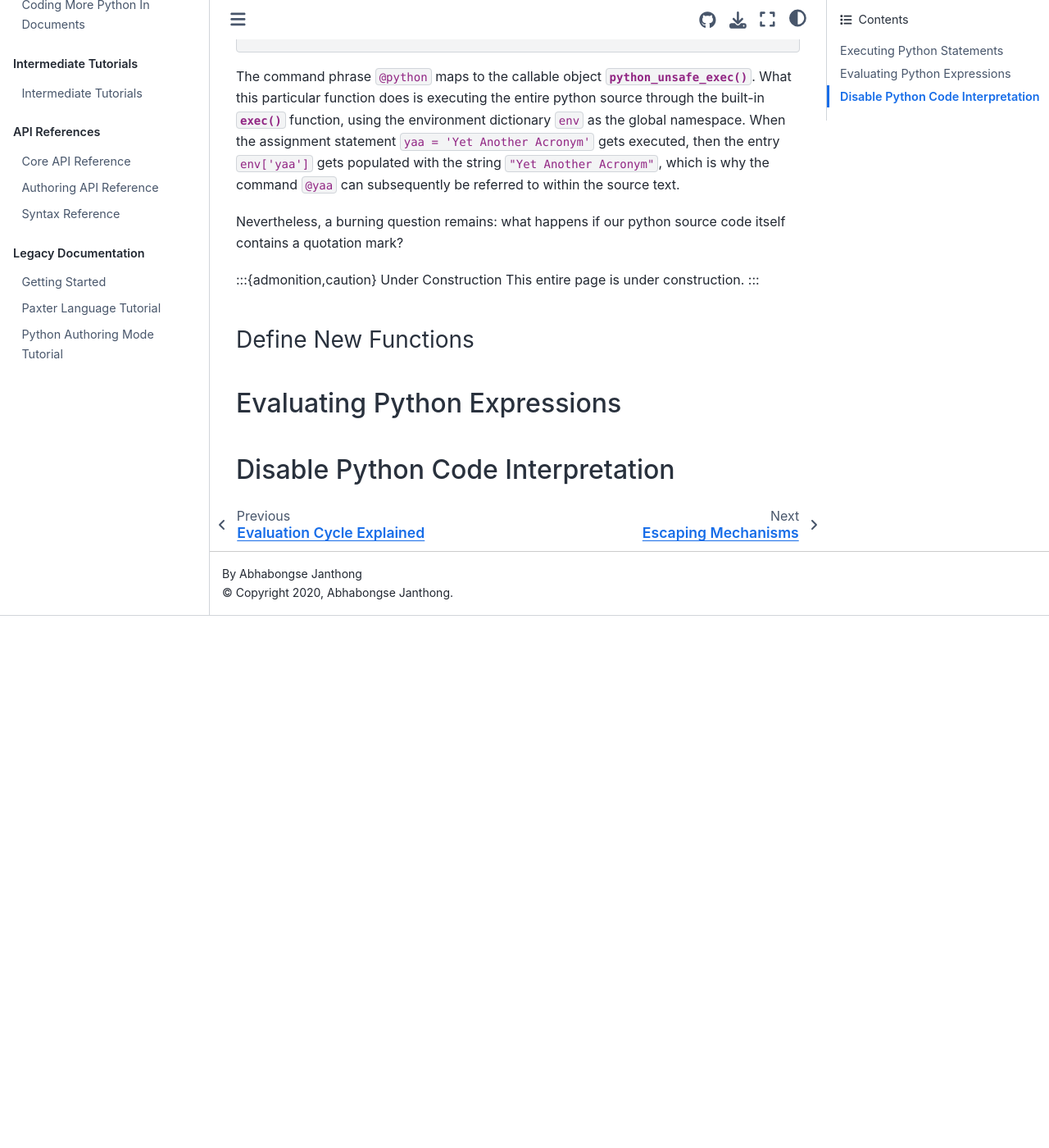
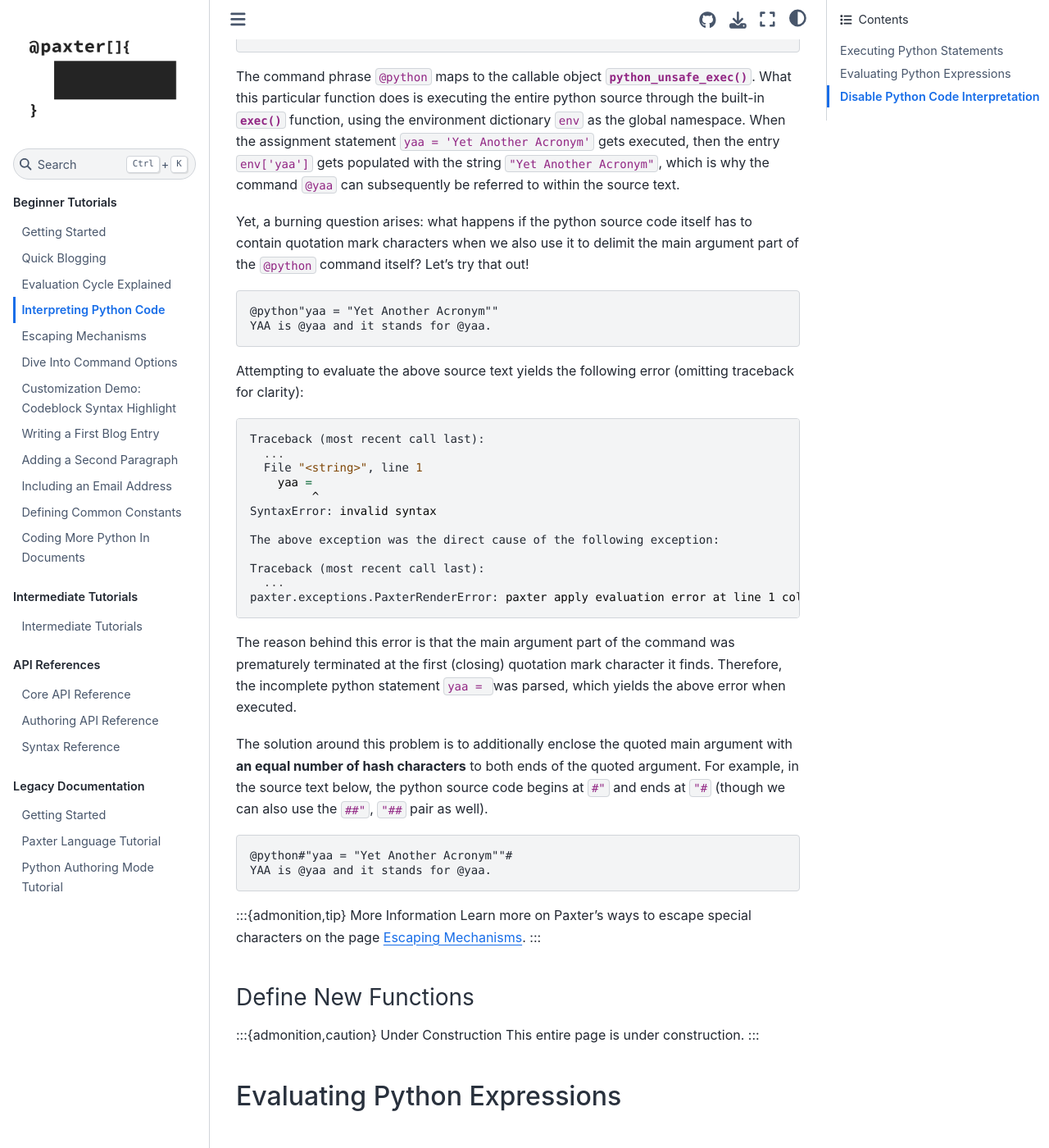
Before and after one commit to abhabongse/paxter, a Sphinx documentation site: the page built from docs/beginner-tutorials/interpreting-python-code.md, in a window 1280 px wide and 1400 px high, scrolled down 654 px. Shown: the whole window at 82% size. Built offline with Sphinx 7.4.7 and the Sphinx Book theme 1.1.4, drawn with Linux system fonts in a browser that asks for light colours; the version number could not be read and is left out; before the commit the page ends 1405 px from its top, so only the background shows below that.

Commit message:
Write more docs: interpreting python code > assigning variables

````diff
--- a/docs/beginner-tutorials/interpreting-python-code.md
+++ b/docs/beginner-tutorials/interpreting-python-code.md
@@ -41,14 +41,59 @@
 which is why the command `@yaa` can subsequently be referred to
 within the source text.
 
-Nevertheless, a burning question remains:
-what happens if our python source code itself contains a quotation mark?
+Yet, a burning question arises:
+what happens if the python source code itself has to contain quotation mark characters
+when we also use it to delimit the main argument part of the `@python` command itself?
+Let’s try that out!
+
+```paxter
+@python"yaa = "Yet Another Acronym""
+YAA is @yaa and it stands for @yaa.
+```
+
+Attempting to evaluate the above source text yields the following error (omitting traceback for clarity):
+
+```pytb
+Traceback (most recent call last):
+  ...
+  File "<string>", line 1
+    yaa =
+         ^
+SyntaxError: invalid syntax
+
+The above exception was the direct cause of the following exception:
+
+Traceback (most recent call last):
+  ...
+paxter.exceptions.PaxterRenderError: paxter apply evaluation error at line 1 col 2
+```
+
+The reason behind this error is that the main argument part of the command
+was prematurely terminated at the first (closing) quotation mark character it finds.
+Therefore, the incomplete python statement `yaa = ` was parsed,
+which yields the above error when executed.
+
+The solution around this problem is to additionally enclose the quoted main argument
+with **an equal number of hash characters** to both ends of the quoted argument.
+For example, in the source text below,
+the python source code begins at `#"` and ends at `"#`
+(though we can also use the `##"`, `"##` pair as well).
+
+```paxter
+@python#"yaa = "Yet Another Acronym""#
+YAA is @yaa and it stands for @yaa.
+```
+
+:::{admonition,tip} More Information
+Learn more on Paxter’s ways to escape special characters on the page [](escaping-mechanisms.md).
+:::
+
+
+### Define New Functions
 
 :::{admonition,caution} Under Construction
 This entire page is under construction.
 :::
-
-### Define New Functions
 
 (evaluating-python-expressions)=
 ## Evaluating Python Expressions
````
